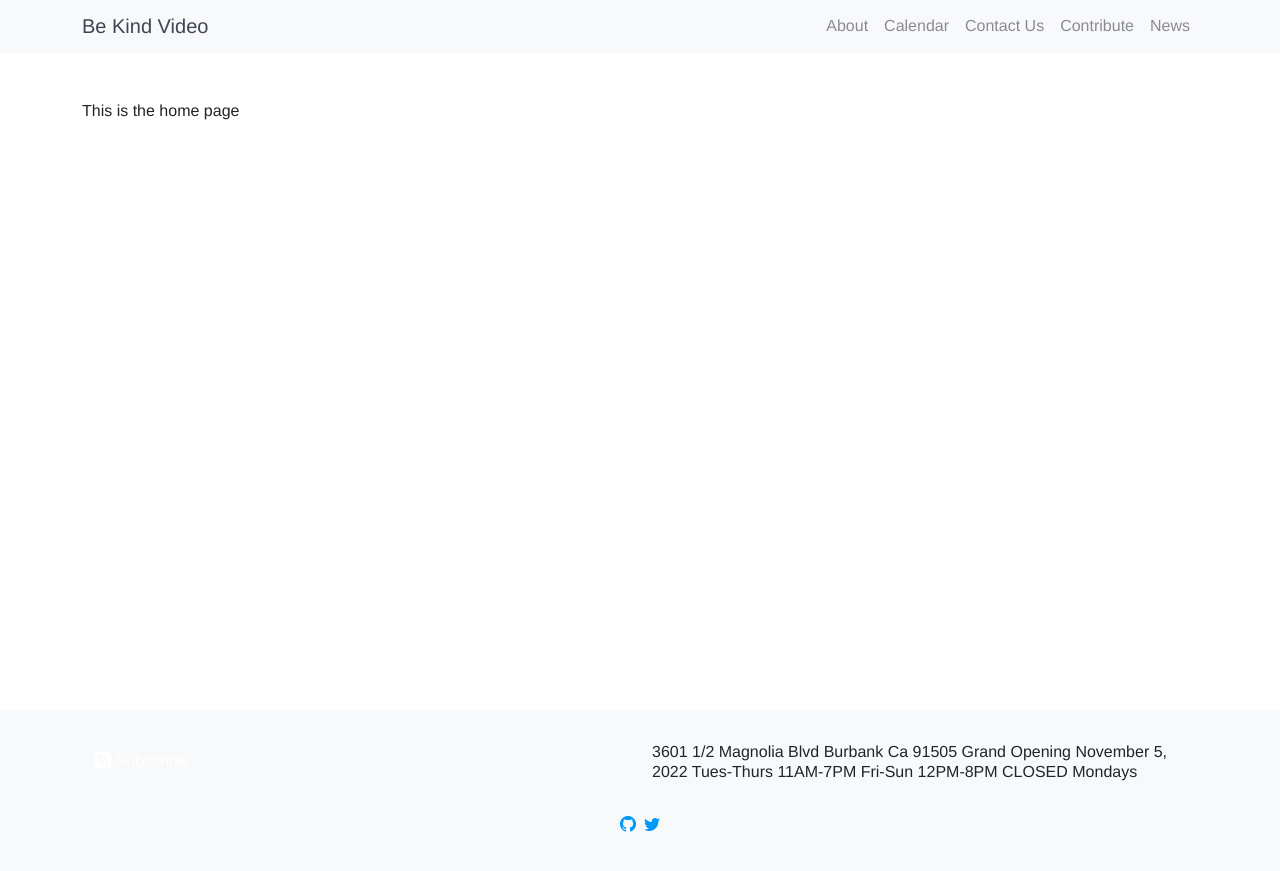
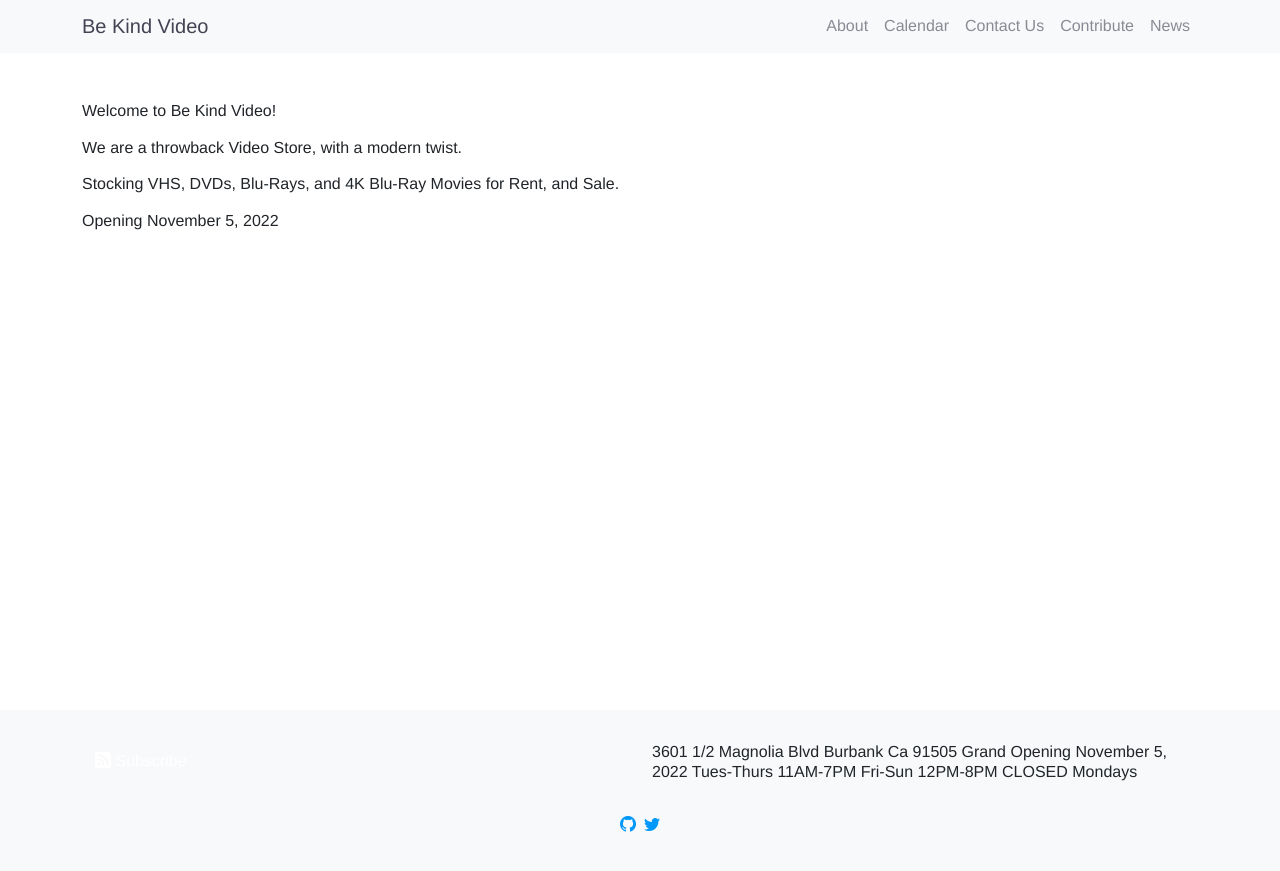
Before and after one commit to arenoir/be-kind-video, a Jekyll site: the page built from index.markdown, in a window 1280 px wide. Shown: the top 871 px of the page. Built offline with Jekyll 4.4.1, drawn with Linux system fonts in a browser that asks for light colours.

Commit message:
Update index.markdown
Added home page business details.

```diff
--- a/index.markdown
+++ b/index.markdown
@@ -3,4 +3,10 @@
 ---
 
 
-This is the home page
+Welcome to Be Kind Video!
+
+We are a throwback Video Store, with a modern twist.
+
+Stocking VHS, DVDs, Blu-Rays, and 4K Blu-Ray Movies for Rent, and Sale.
+
+Opening November 5, 2022
```
